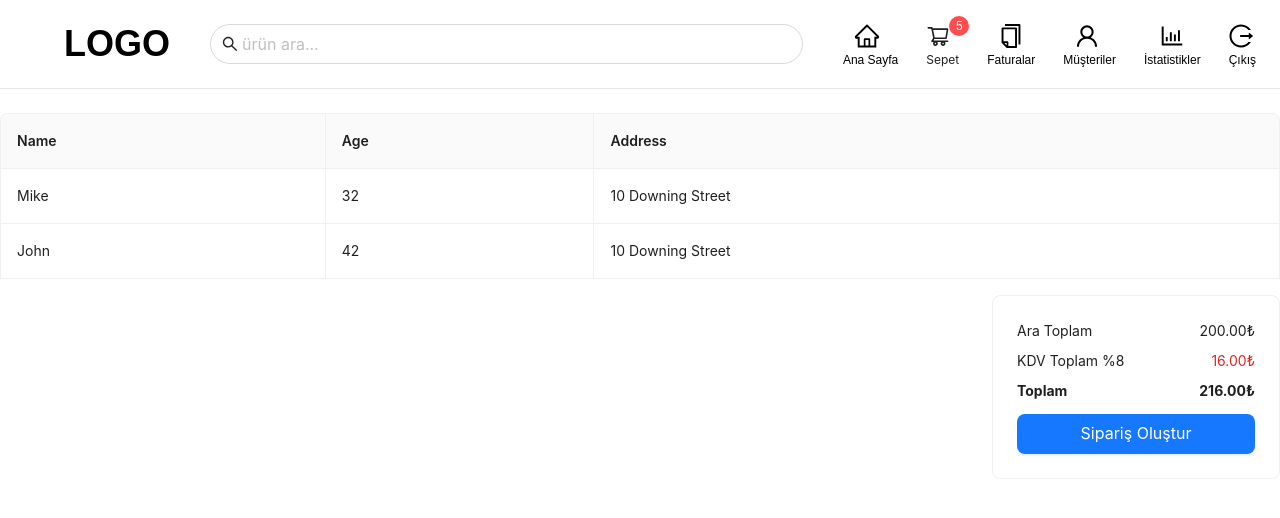
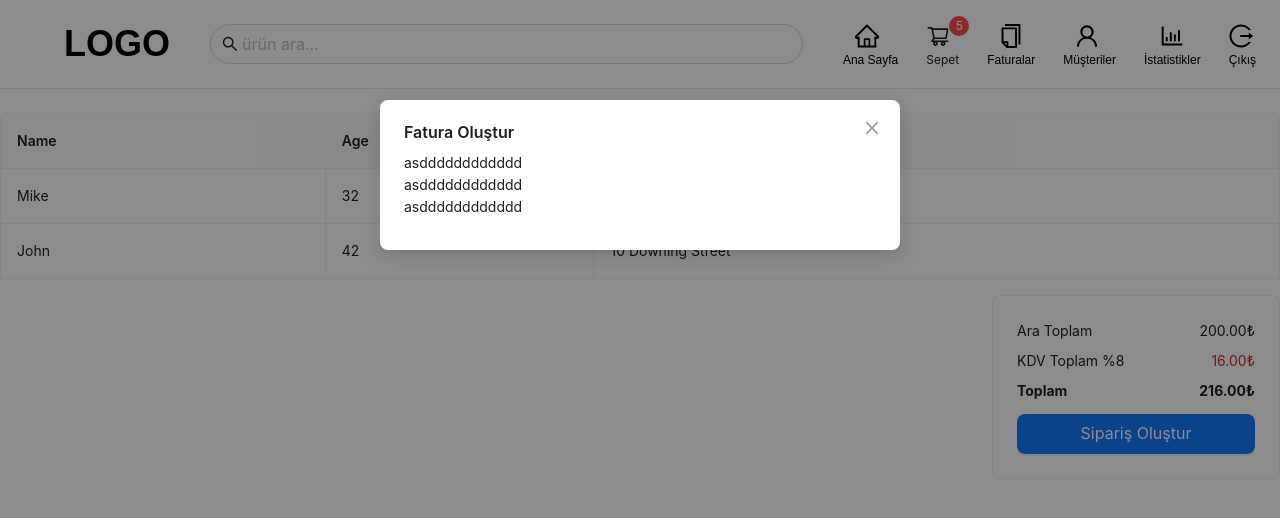
Before and after one commit to Ayalni2289/POS-projesi-Devam-, a React (Create React App) app in the folder client/: page /cart in a window 1280 px wide. Both pictures are taken after a click on the button "Sipariş Oluştur". Shown: the top 518 px of the page. Built offline with nearby package versions, Linux system fonts and the light colour scheme; the HTML template or start-up script is replaced by a standard one.

Commit message:
Fatura görüntüleme modal eklendi.

```diff
--- /dev/null
+++ b/client/src/components/carts/CreateBill.jsx
@@ -0,0 +1,18 @@
+import { Modal } from "antd";
+
+const CreateBill = ({isModalOpen, setIsModalOpen}) => {
+  return (
+    <Modal
+      title="Fatura Oluştur"
+      open={isModalOpen}
+      footer={false}
+      onCancel={()=>setIsModalOpen(false)}
+    >
+        <p>asdddddddddddd</p>
+        <p>asdddddddddddd</p>
+        <p>asdddddddddddd</p>
+    </Modal>
+  );
+};
+
+export default CreateBill;
--- a/client/src/pages/CartPage.jsx
+++ b/client/src/pages/CartPage.jsx
@@ -1,7 +1,10 @@
-import { Table, Card, Button } from "antd";
+import { Table, Card, Button} from "antd";
+import React, { useState } from "react";
 import Header from "../components/header/Header";
+import CreateBill from "../components/carts/CreateBill";
 
 const CartPage = () => {
+  const [isModalOpen, setIsModalOpen] = useState(false);
   const dataSource = [
     {
       key: "1",
@@ -52,10 +55,11 @@ const CartPage = () => {
               <span>Toplam</span>
               <span>216.00₺</span>
             </div>
-            <Button className="w-full mt-3" size="large" type="primary">Sipariş Oluştur</Button>
+            <Button className="w-full mt-3" size="large" type="primary" onClick={()=> setIsModalOpen(true)}>Sipariş Oluştur</Button>
           </Card>
         </div>
       </div>
+      <CreateBill isModalOpen={isModalOpen} setIsModalOpen={setIsModalOpen} />
     </>
   );
 };
```
